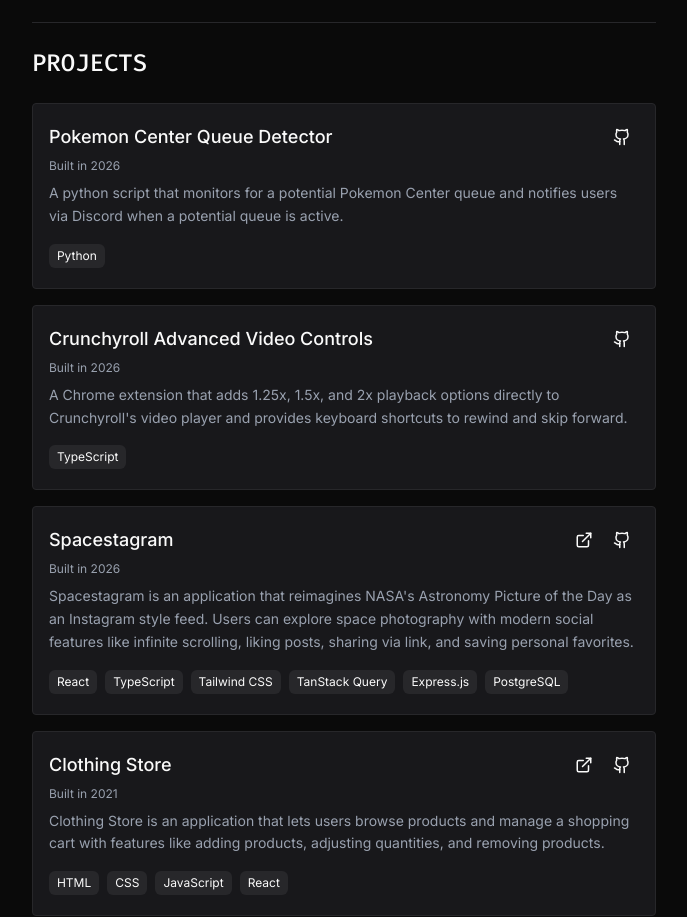
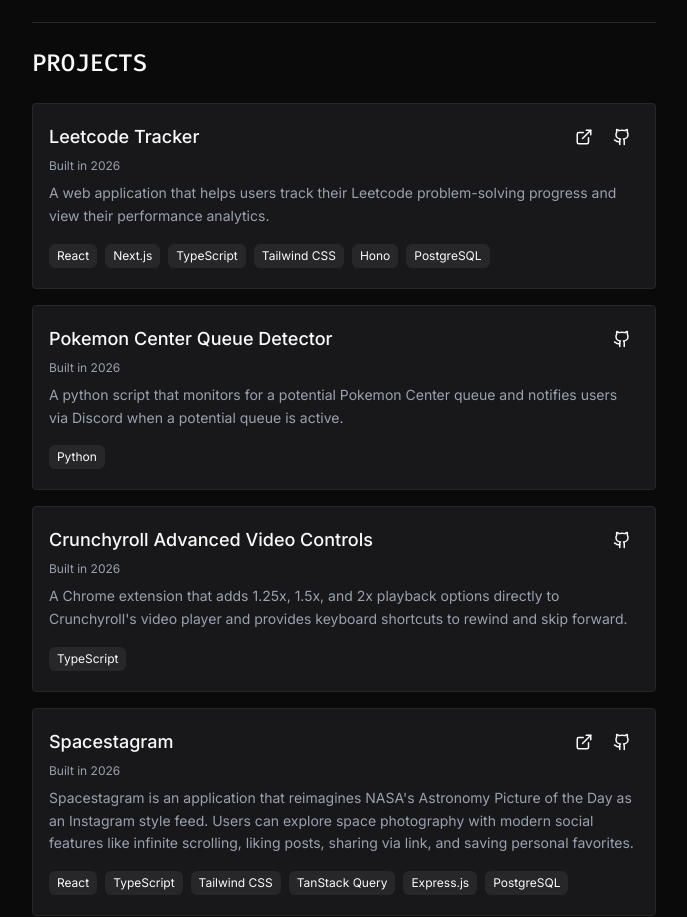
Before and after one commit to JacksonJ97/portfolio, a React (Vite) app: page / in a window 1280 px wide. Shown: the part 1203-2120 px from the top of the page, without its empty margins (296-983 px from the left). Built offline with nearby package versions, Linux system fonts and the light colour scheme.

Commit message:
added new project

```diff
--- a/src/content/Projects/index.tsx
+++ b/src/content/Projects/index.tsx
@@ -11,6 +11,15 @@ type Project = {
 };
 
 const projects: Project[] = [
+  {
+    title: "Leetcode Tracker",
+    yearBuilt: "2026",
+    description:
+      "A web application that helps users track their Leetcode problem-solving progress and view their performance analytics.",
+    technologies: ["React", "Next.js", "TypeScript", "Tailwind CSS", "Hono", "PostgreSQL"],
+    liveLink: "https://leetcode-tracker-gold.vercel.app/",
+    sourceLink: "https://github.com/JacksonJ97/leetcode-tracker",
+  },
   {
     title: "Pokemon Center Queue Detector",
     yearBuilt: "2026",
```
